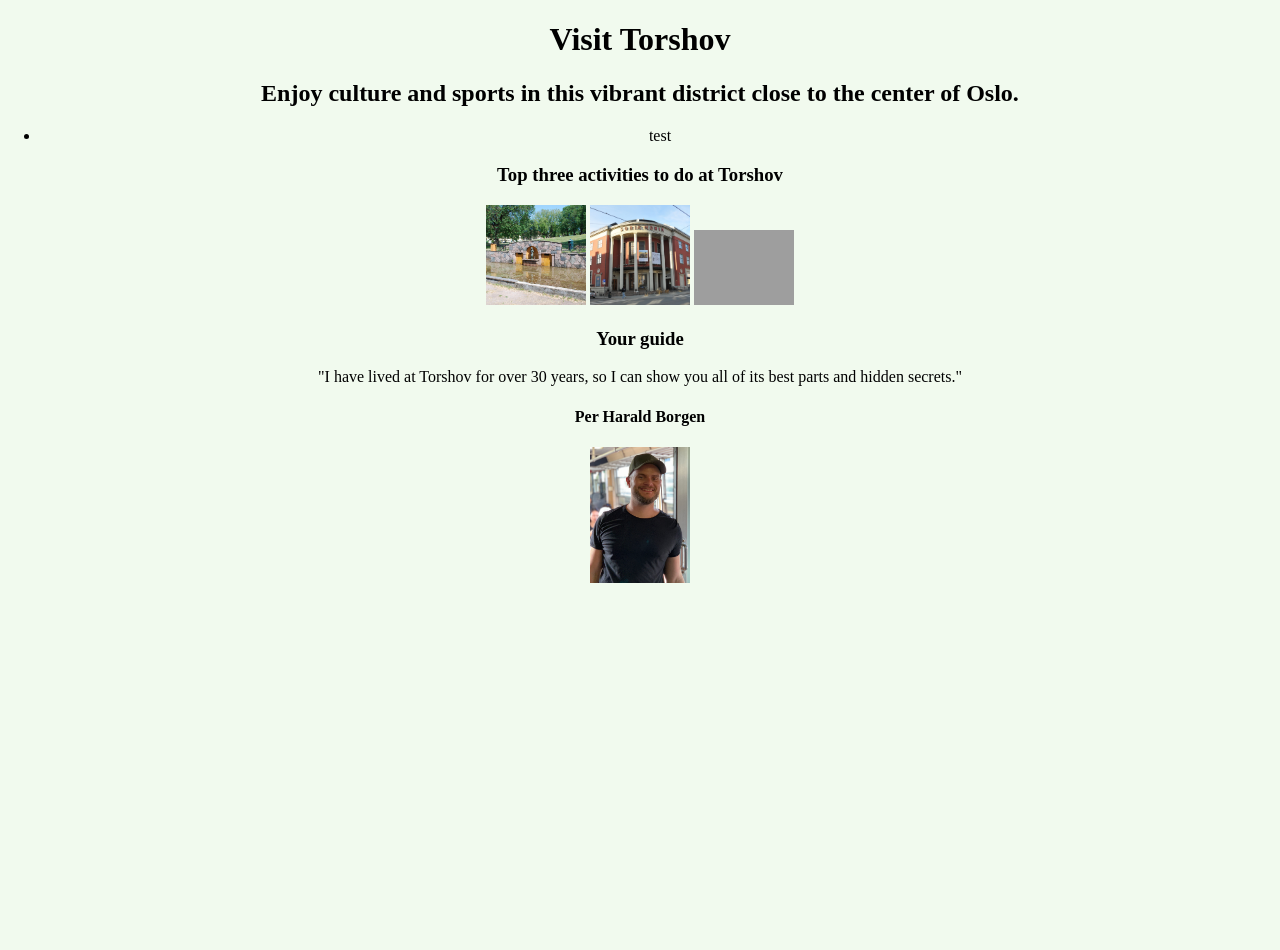
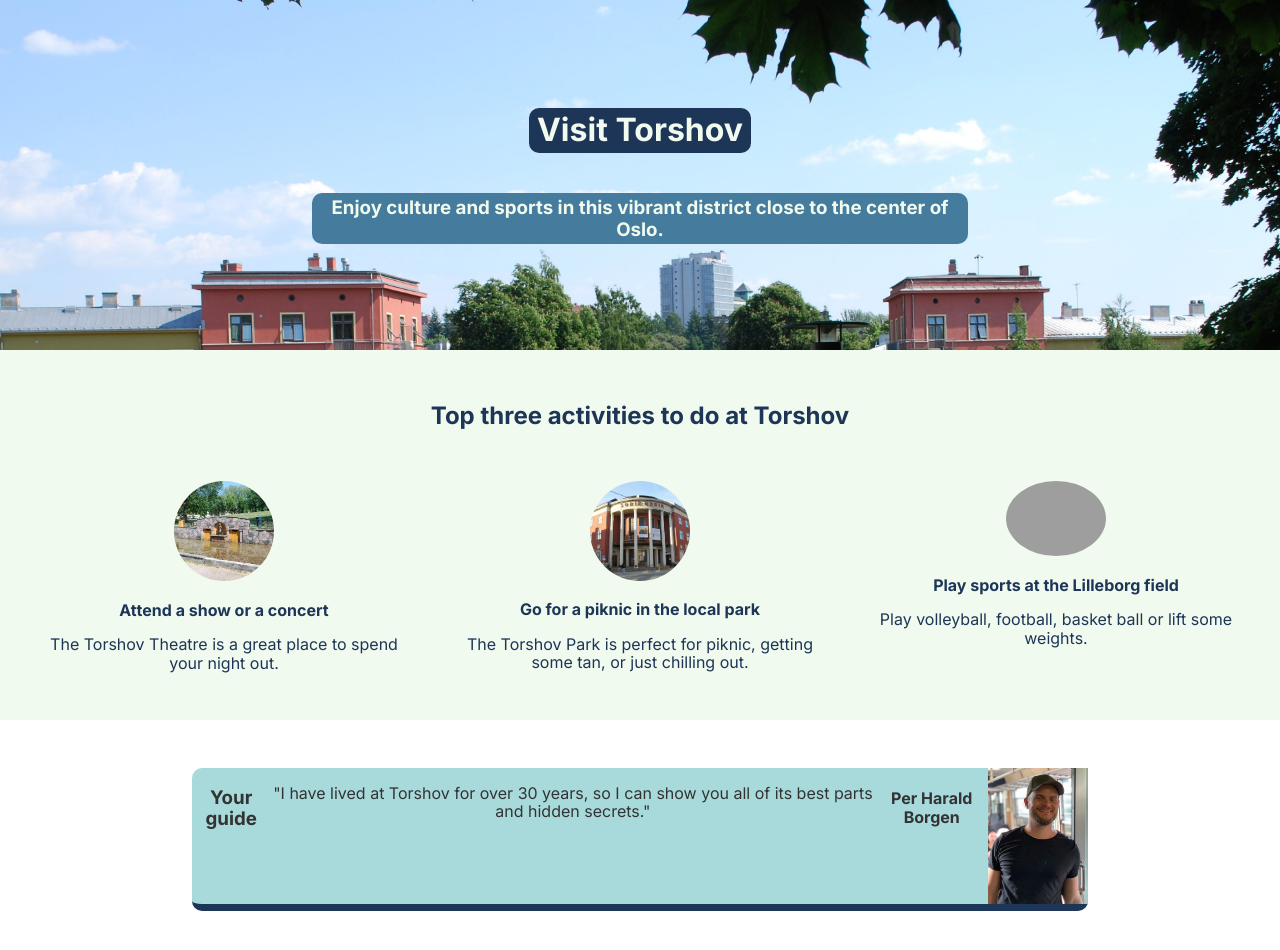
Before and after one commit to aequinn/scrimba-fe-hometown, a plain HTML site: page index.html in a window 1280 px wide. Before the commit the page ends 800 px from the top, so only its background shows below. Drawn offline with nearby package versions, Linux system fonts and the light colour scheme; grey boxes are pictures that could not be loaded.

Commit message:
Basic page setup

```diff
--- a/index.html
+++ b/index.html
@@ -1,36 +1,59 @@
 <!DOCTYPE html>
 <html>
-    <head><link rel="stylesheet" href="https://cdnjs.cloudflare.com/ajax/libs/normalize/8.0.1/normalize.css">
+
+<head>
+
+    <meta name="viewport" content="width=device-width, initial-scale=1">
+    <link rel="stylesheet" href="https://cdnjs.cloudflare.com/ajax/libs/normalize/8.0.1/normalize.css">
+    <link rel="preconnect" href="https://fonts.googleapis.com">
+    <link rel="preconnect" href="https://fonts.gstatic.com" crossorigin>
+    <link href="https://fonts.googleapis.com/css2?family=Inter:wght@100..900&display=swap" rel="stylesheet">
     <link rel="stylesheet" href="styles.css">
 </head>
+
 <body>
+    <main>
+        <!-- HERO SECTION -->
+        <div class="hero flex">
+            <h1 class="hero-title">Visit Torshov</h1>
+            <h3 class="hero-subtitle">Enjoy culture and sports in this vibrant district close to the center of Oslo.
+            </h3>
+        </div>
 
-        <!-- HERO SECTION -->
-        <div>
-            <h1>Visit Torshov</h1>
-            <h2>Enjoy culture and sports in this vibrant district close to the center of Oslo.</h2>
+        <!-- ACTIVITIES SECTION -->
+        <div class="features-section">
+            <h2>Top three activities to do at Torshov</h2>
+            <div class="features-cards">
+                <div class="features-card">
+                    <img class="image-round" src="images/park.jpg">
+                    <p class="feature-title">Attend a show or a concert</p>
+                    <p>The Torshov Theatre is a great place to spend your night out.</p>
                 </div>
-        <div>
-            <test>
-                <ul>
-                    <li>test</li>
-                </ul>
-            </test>
+                <div class="features-card">
+                    <img class="image-round" src="images/theatre.jpg">
+                    <p class="feature-title">Go for a piknic in the local park</p>
+                    <p>The Torshov Park is perfect for piknic, getting some tan, or just chilling out.</p>
                 </div>
-        <!-- ACTIVITIES SECTION -->
-        <div>
-            <h3>Top three activities to do at Torshov</h3>
-            <img src="images/park.jpg">
-            <img src="images/theatre.jpg">
-            <img src="images/sports.jpg">
+                <div class="features-card">
+                    <img class="image-round" src="images/sports.jpg">
+                    <p class="feature-title">Play sports at the Lilleborg field</p>
+                    <p>Play volleyball, football, basket ball or lift some weights.</p>
+                </div>
+            </div>
         </div>
 
         <!-- GUIDE SECTION -->
-        <div>
+        <div class="guide-section">
+            <div class="guide-card">
                 <h3>Your guide</h3>
-            <p>"I have lived at Torshov for over 30 years, so I can show you all of its best parts and hidden secrets."</p>
+                <p>"I have lived at Torshov for over 30 years, so I can show you all of its best parts and hidden
+                    secrets."
+                </p>
                 <h4>Per Harald Borgen</h4>
                 <img src="images/per.jpg">
             </div>
+        </div>
+    </main>
 </body>
+
 </html>
--- a/styles.css
+++ b/styles.css
@@ -7,20 +7,99 @@ LIGHT BLUE: #457B9D
 DARK BLUE: #1D3557
 
 */
-:root{
-    --color-red: #E63946;
-    --color-light: #F1FAEE;
-    --color-aqua: #A8DADC;
-    --color-blue-light: #457B9D;
-    --color-blue-dark: #1D3557;
+/*<uniquifier>: Use a uniquifier for the class name
+ <weight>: Use a value from 100 to 900
+*/
+
+.inter-regular {
+  font-family: "Inter", sans-serif;
+  font-optical-sizing: auto;
+  font-weight: 400;
+  font-style: normal;
+  font-variation-settings: "slnt" 0;
+}
+:root {
+  --color-red: #e63946;
+  --color-light: #f1faee;
+  --color-aqua: #a8dadc;
+  --color-blue-light: #457b9d;
+  --color-blue-dark: #1d3557;
+  --color-white: #fff;
+  --color-black: #333;
+  --ff-primary: "Inter", Arial, sans-serif;
+  --radius-unit: 10px;
+  --space-xs: 0.25rem;
+  --space-s: 0.5rem;
+  --space-m: 1.5rem;
 }
 
 body {
-    margin: 0;
-    text-align: center;
-    background-color: var(--color-light);
+  margin: 0;
+  text-align: center;
+  font-family: var(--ff-primary);
+  background-color: var(--color-white);
+  font-weight: 400;
+  color: var(--color-blue-dark);
 }
 
 img {
-    width: 100px;
+  width: 100px;
 }
+.image-round {
+  border-radius: 50%;
+}
+
+.hero {
+  background-image: url("./images/torshov.jpg");
+  background-size: cover;
+  display: flex;
+  color: var(--color-light);
+  flex-direction: column;
+  justify-content: center;
+  align-items: center;
+  height: 350px;
+}
+
+.hero-title {
+  background-color: var(--color-blue-dark);
+  border-radius: var(--radius-unit);
+  padding: var(--space-xs) var(--space-s);
+}
+
+.hero-subtitle {
+  background-color: var(--color-blue-light);
+  border-radius: var(--radius-unit);
+  padding: var(--space-xs) var(--space-s);
+  width: 50%;
+}
+
+.features-section {
+  background-color: var(--color-light);
+  padding-top: 2em;
+}
+
+.features-cards {
+  display: grid;
+  grid-template-columns: 1fr 1fr 1fr;
+  gap: 2em;
+  padding: 2em;
+}
+
+.feature-title {
+  font-weight: 700;
+}
+
+.guide-section {
+  display: flex;
+  justify-content: center;
+}
+
+.guide-card {
+    display: flex;
+  background-color: var(--color-aqua);
+  color: var(--color-black);
+  width: 70%;
+  margin: 3em 0;
+  border-radius: 10px;
+  border-bottom: 7px solid var(--color-blue-dark);
+}
```
Lines whose indentation alone changed are shown as unchanged.
